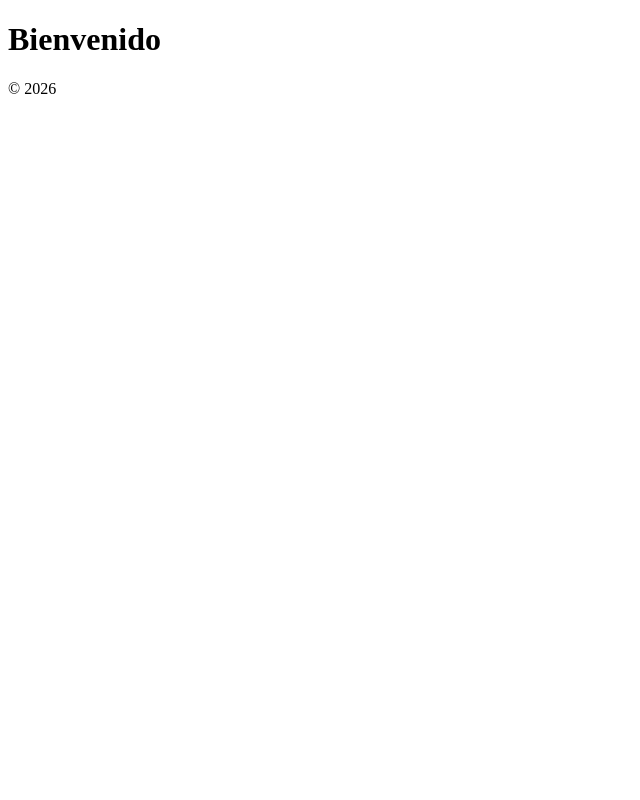
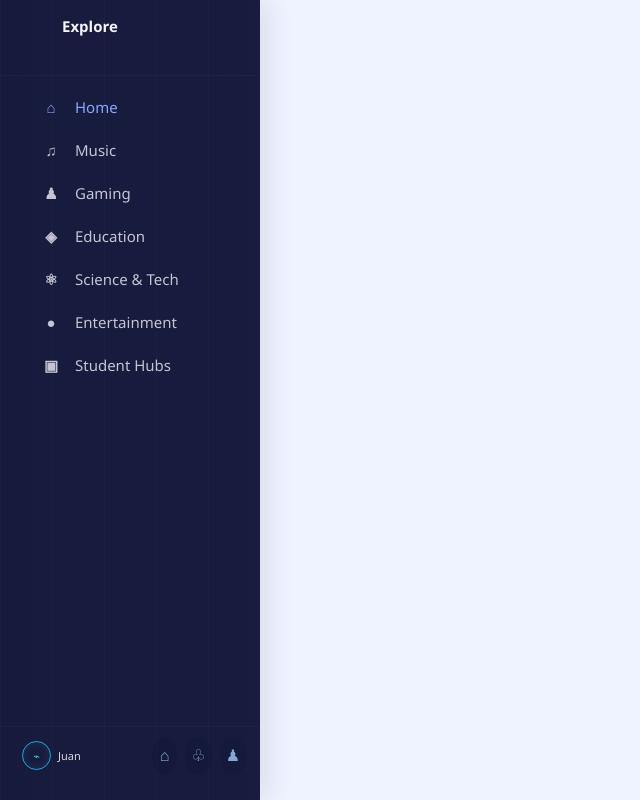
Before and after one commit to lordshadow-code/PARCIAL-0192841, a plain HTML site: page index.html in a window 1280 px wide. Shown: the whole page, without its empty margins (0-640 px from the left). Drawn offline with Linux system fonts and the light colour scheme.

Commit message:
Actualizacion1

```diff
--- a/index.html
+++ b/index.html
@@ -3,19 +3,62 @@
 <head>
   <meta charset="UTF-8">
   <meta name="viewport" content="width=device-width, initial-scale=1.0">
-  <title>Mi página</title>
+  <title>Explore Sidebar</title>
+  <link rel="stylesheet" href="styles/styles.css">
 </head>
 <body>
-  <header>
-    <h1>Bienvenido</h1>
-  </header>
+  <aside class="sidebar">
+    <div class="top-bar">
+      <div class="window-controls" aria-hidden="true">
+        <span class="dot dot-red"></span>
+        <span class="dot dot-yellow"></span>
+        <span class="dot dot-green"></span>
+      </div>
+      <span class="explore-title">Explore</span>
+    </div>
 
-  <main>
+    <nav class="menu" aria-label="Explore navigation">
+      <a class="menu-item active" href="#">
+        <span class="icon">⌂</span>
+        <span>Home</span>
+      </a>
+      <a class="menu-item" href="#">
+        <span class="icon">♫</span>
+        <span>Music</span>
+      </a>
+      <a class="menu-item" href="#">
+        <span class="icon">♟</span>
+        <span>Gaming</span>
+      </a>
+      <a class="menu-item" href="#">
+        <span class="icon">◈</span>
+        <span>Education</span>
+      </a>
+      <a class="menu-item" href="#">
+        <span class="icon">⚛</span>
+        <span>Science &amp; Tech</span>
+      </a>
+      <a class="menu-item" href="#">
+        <span class="icon">●</span>
+        <span>Entertainment</span>
+      </a>
+      <a class="menu-item" href="#">
+        <span class="icon">▣</span>
+        <span>Student Hubs</span>
+      </a>
+    </nav>
 
-  </main>
-
-  <footer>
-    <p>&copy; 2026</p>
-  </footer>
+    <div class="sidebar-bottom">
+      <div class="bottom-controls">
+        <a class="profile" href="#" aria-label="Profile">
+          <span class="profile-mark">⌁</span>
+          <span>Juan</span>
+        </a>
+        <button class="control-button" aria-label="Home">⌂</button>
+        <button class="control-button" aria-label="Notifications">♧</button>
+        <button class="control-button" aria-label="Games">♟</button>
+      </div>
+    </div>
+  </aside>
 </body>
 </html>
--- a/styles/styles.css
+++ b/styles/styles.css
@@ -0,0 +1,153 @@
+* {
+  box-sizing: border-box;
+}
+
+html, body {
+  margin: 0;
+  min-height: 100vh;
+}
+
+body {
+  font-family: "Segoe UI", Arial, sans-serif;
+  background: #eff2ff;
+}
+
+.sidebar {
+  position: relative;
+  width: 260px;
+  height: 100vh;
+  min-height: 620px;
+  overflow: hidden;
+  color: #c8c8dd;
+  background:
+    linear-gradient(90deg, rgba(8, 13, 42, 0.08), transparent 18%, transparent 82%, rgba(35, 25, 74, 0.16)),
+    #171b3d;
+  box-shadow: 10px 0 25px rgba(10, 13, 49, 0.08);
+}
+
+.sidebar::before {
+  content: "";
+  position: absolute;
+  inset: 0;
+  pointer-events: none;
+  background: repeating-linear-gradient(90deg, rgba(255,255,255,0.018) 0 1px, transparent 1px 52px);
+}
+
+.top-bar {
+  position: relative;
+  height: 76px;
+  border-bottom: 1px solid rgba(255,255,255,0.025);
+}
+
+.window-controls {
+  position: absolute;
+  top: 15px;
+  left: 16px;
+  display: flex;
+  gap: 7px;
+}
+
+
+.explore-title {
+  position: absolute;
+  left: 62px;
+  top: 16px;
+  font-size: 15px;
+  font-weight: 600;
+  color: #f3f3fa;
+}
+
+.menu {
+  position: relative;
+  z-index: 1;
+  display: flex;
+  flex-direction: column;
+  gap: 1px;
+  margin-top: 10px;
+}
+
+.menu-item {
+  display: flex;
+  align-items: center;
+  gap: 15px;
+  height: 42px;
+  padding: 0 42px;
+  color: #c4c4d3;
+  text-decoration: none;
+  font-size: 15px;
+}
+
+.menu-item.active {
+  color: #8ba6ff;
+}
+
+.menu-item:hover {
+  color: #fff;
+  background: rgba(255,255,255,0.025);
+}
+
+.icon {
+  display: grid;
+  place-items: center;
+  width: 18px;
+  height: 18px;
+  border-radius: 50%;
+  font-size: 15px;
+  font-weight: 700;
+  line-height: 1;
+}
+
+.sidebar-bottom {
+  position: absolute;
+  z-index: 2;
+  left: 0;
+  right: 0;
+  bottom: 16px;
+}
+
+.bottom-controls {
+  display: flex;
+  align-items: center;
+  height: 58px;
+  padding: 0 14px 0 22px;
+  border-top: 1px solid rgba(255,255,255,0.025);
+}
+
+.profile {
+  display: flex;
+  align-items: center;
+  gap: 7px;
+  min-width: 122px;
+  color: #d7d7e2;
+  text-decoration: none;
+  font-size: 11px;
+}
+
+.profile-mark {
+  display: grid;
+  place-items: center;
+  width: 29px;
+  height: 29px;
+  border: 1px solid #28a7df;
+  border-radius: 50%;
+  color: #26d9e8;
+  box-shadow: inset 0 0 10px rgba(36, 186, 222, 0.15);
+}
+
+.control-button {
+  display: grid;
+  place-items: center;
+  width: 38px;
+  height: 38px;
+  margin-left: 8px;
+  border: 0;
+  border-radius: 50%;
+  color: #86a8d0;
+  background: rgba(6, 12, 42, 0.12);
+  font-size: 16px;
+}
+
+.control-button:hover {
+  color: #fff;
+  background: rgba(255,255,255,0.05);
+}
```
